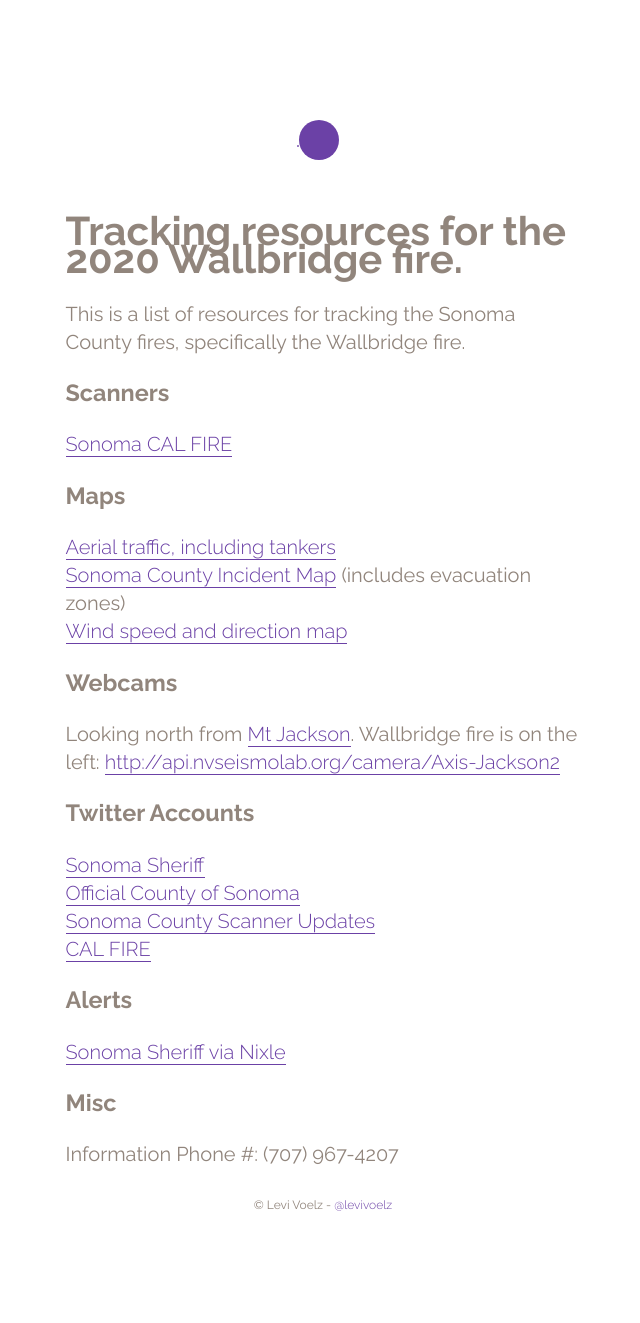
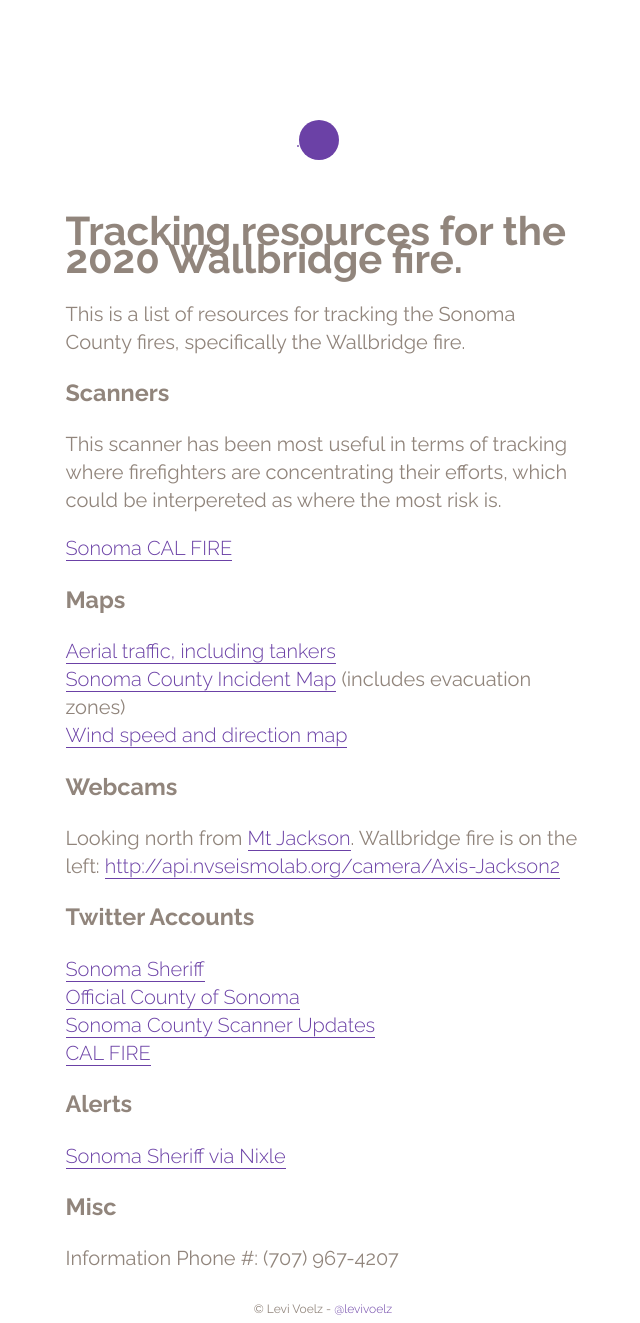
Before and after one commit to levivoelz/levivoelz.github.io, a Jekyll site: the page built from sonoma-county-fire-resources.md, in a window 1280 px wide. Shown: the whole page, without its empty margins (317-957 px from the left). Built offline with Jekyll 4.4.1, drawn with Linux system fonts in a browser that asks for light colours; before the commit the page ends 1219 px from its top, so only the background shows below that.

Commit message:
scanner notes

```diff
--- a/sonoma-county-fire-resources.md
+++ b/sonoma-county-fire-resources.md
@@ -9,6 +9,9 @@
 <p>This is a list of resources for tracking the Sonoma County fires, specifically the Wallbridge fire.
 <section>
   <h3>Scanners</h3>
+  <p>
+    This scanner has been most useful in terms of tracking where firefighters are concentrating their efforts, which could be interpereted as where the most risk is.
+  </p>
   <p>
     <a href="https://m.broadcastify.com/listen/feed/31847" target="_blank">
       Sonoma CAL FIRE
```
Also changed, not shown: 1 other file.
